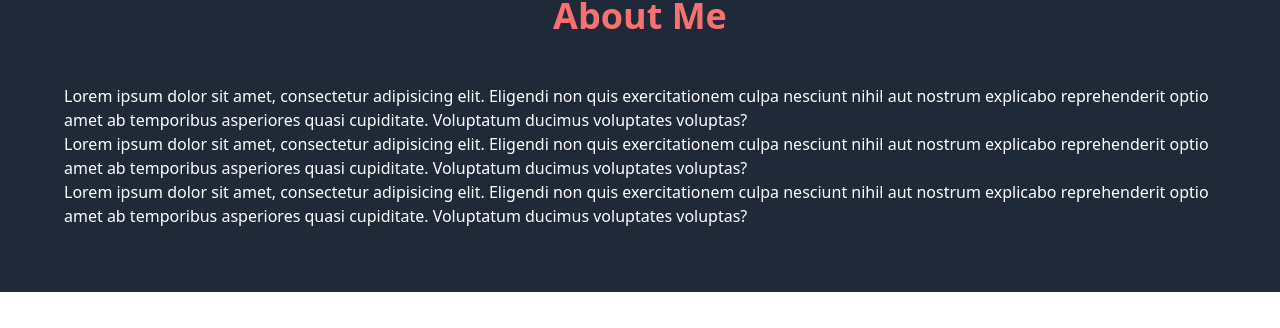
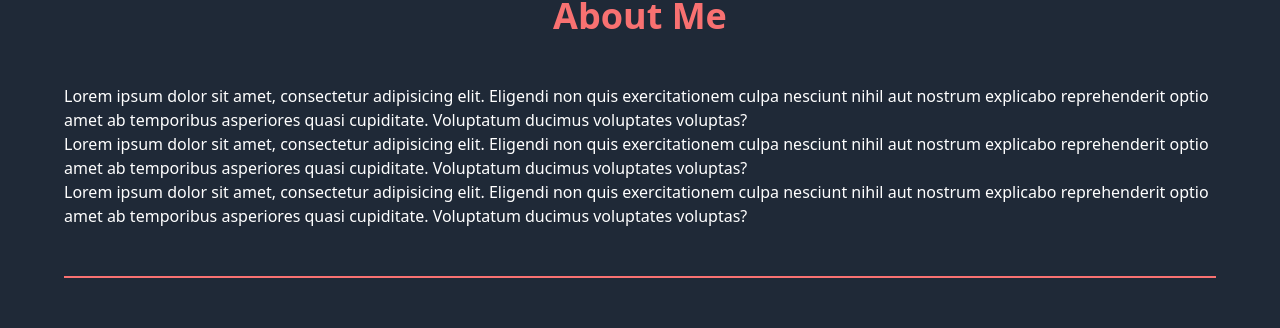
Before and after one commit to dylancherrydev/portfolio, a React (Create React App) app: page / in a window 1280 px wide. Shown: the part 596-924 px from the top of the page. Before the commit the page ends 888 px from the top, so only its background shows below. Built offline with nearby package versions, Linux system fonts and the light colour scheme.

Commit message:
Added border to bottom of about me section

```diff
--- a/src/App.js
+++ b/src/App.js
@@ -17,7 +17,7 @@ function App() {
         <div class="text-center mb-12">
           <h2 class="text-4xl text-red-400 font-bold">About Me</h2>
         </div>
-        <div class="text-white">
+        <div class="text-white border-b-2 border-red-400 pb-12">
           <p>Lorem ipsum dolor sit amet, consectetur adipisicing elit. Eligendi non quis exercitationem culpa nesciunt nihil aut nostrum explicabo reprehenderit optio amet ab temporibus asperiores quasi cupiditate. Voluptatum ducimus voluptates voluptas?</p>
           <p>Lorem ipsum dolor sit amet, consectetur adipisicing elit. Eligendi non quis exercitationem culpa nesciunt nihil aut nostrum explicabo reprehenderit optio amet ab temporibus asperiores quasi cupiditate. Voluptatum ducimus voluptates voluptas?</p>
           <p>Lorem ipsum dolor sit amet, consectetur adipisicing elit. Eligendi non quis exercitationem culpa nesciunt nihil aut nostrum explicabo reprehenderit optio amet ab temporibus asperiores quasi cupiditate. Voluptatum ducimus voluptates voluptas?</p>
```
